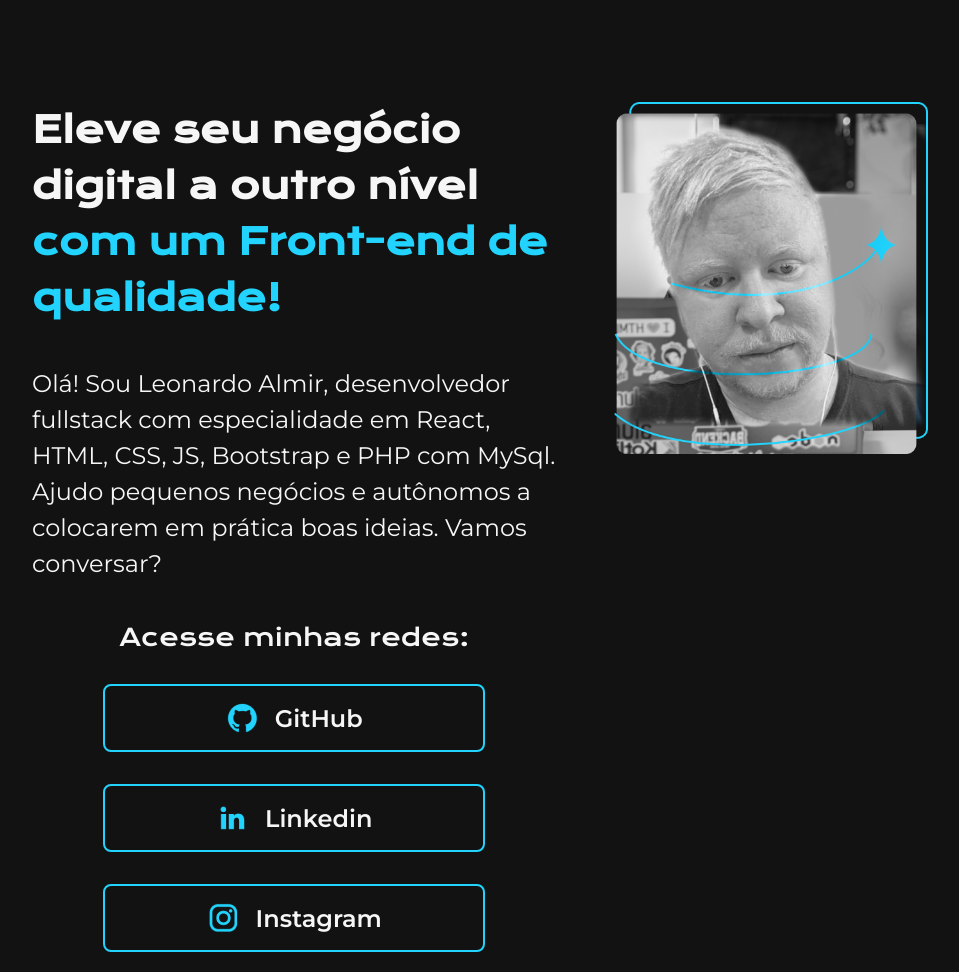
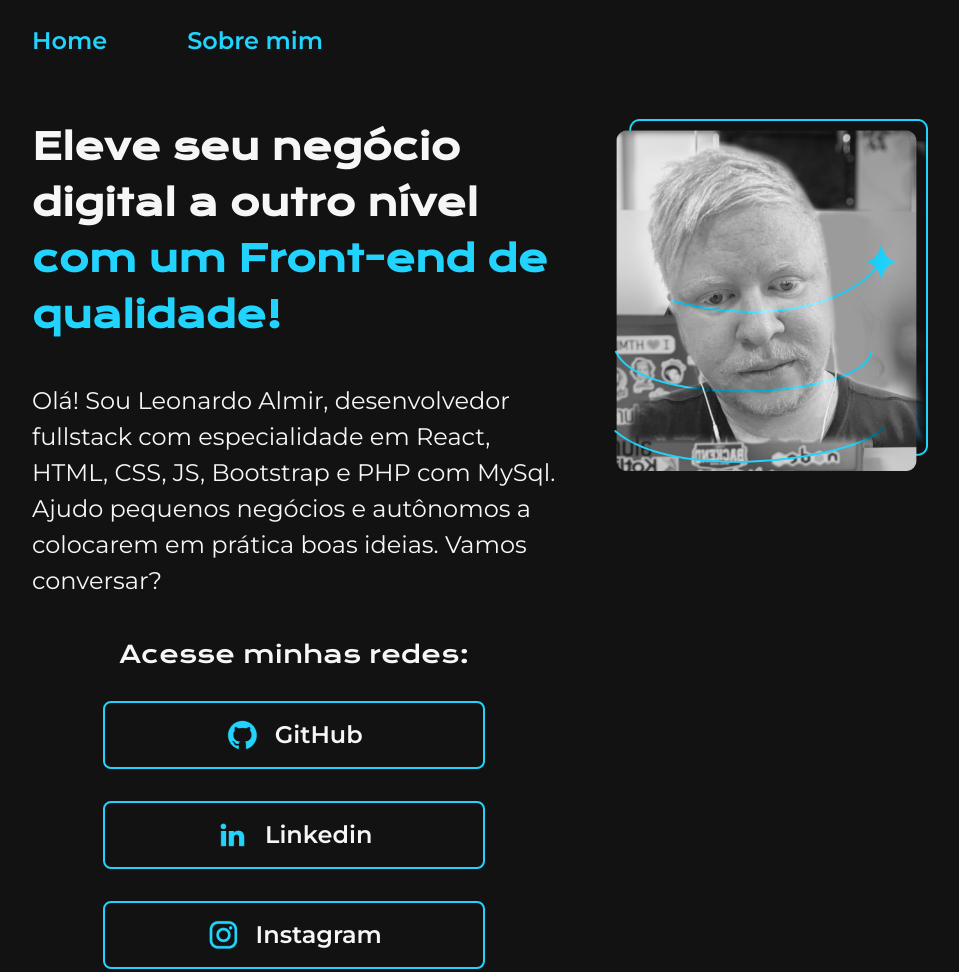
Before and after one commit to leonardoalmir/portfoliosimples, a plain HTML site: page index.html in a window 1280 px wide. Shown: the top 972 px of the page, without its empty margins (160-1119 px from the left). Drawn offline with nearby package versions, Linux system fonts and the light colour scheme.

Commit message:
Criando e estilizando o header (cabeçalho)

```diff
--- a/css/estilo.css
+++ b/css/estilo.css
@@ -12,15 +12,28 @@ body {
     color: #F6F6F6;
 }
 
-.titulo-destaque {
+.cabecalho {
+    padding: 2% 0 0 15%;
+}
+
+.cabecalho__menu {
+    display: flex;
+    gap: 80px;
+}
+
+.cabecalho__menu__link {
+    font-family: 'Montserrat', sans-serif;
+    font-size: 24px;
+    font-weight: 600;
     color: #22D4FD;
+    text-decoration: none;
 }
 
 .apresentacao {
-    padding: 8% 15%;
+    padding: 5% 15%;
     display: flex;
     align-items: self-start;
-    justify-content: center;
+    justify-content: space-between;
     column-gap: 58px;
 }
 
@@ -35,6 +48,10 @@ body {
     font-family: 'Krona One', sans-serif;
     font-size: 36px;
     line-height: 56px;
+}
+
+.titulo-destaque {
+    color: #22D4FD;
 }
 
 .apresentacao__conteudo__texto {
--- a/index.html
+++ b/index.html
@@ -8,6 +8,12 @@
     <title>Portfólio</title>
 </head>
 <body>
+    <header class="cabecalho">
+        <nav class="cabecalho__menu">
+            <a class="cabecalho__menu__link" href="" >Home</a>
+            <a class="cabecalho__menu__link" href="">Sobre mim</a>
+        </nav>
+    </header>
     <main class="apresentacao">
         <section class="apresentacao__conteudo">
             <h1 class="apresentacao__conteudo__titulo">Eleve seu negócio digital a outro nível <strong class="titulo-destaque">com um Front-end de qualidade!</strong></h1>
```
